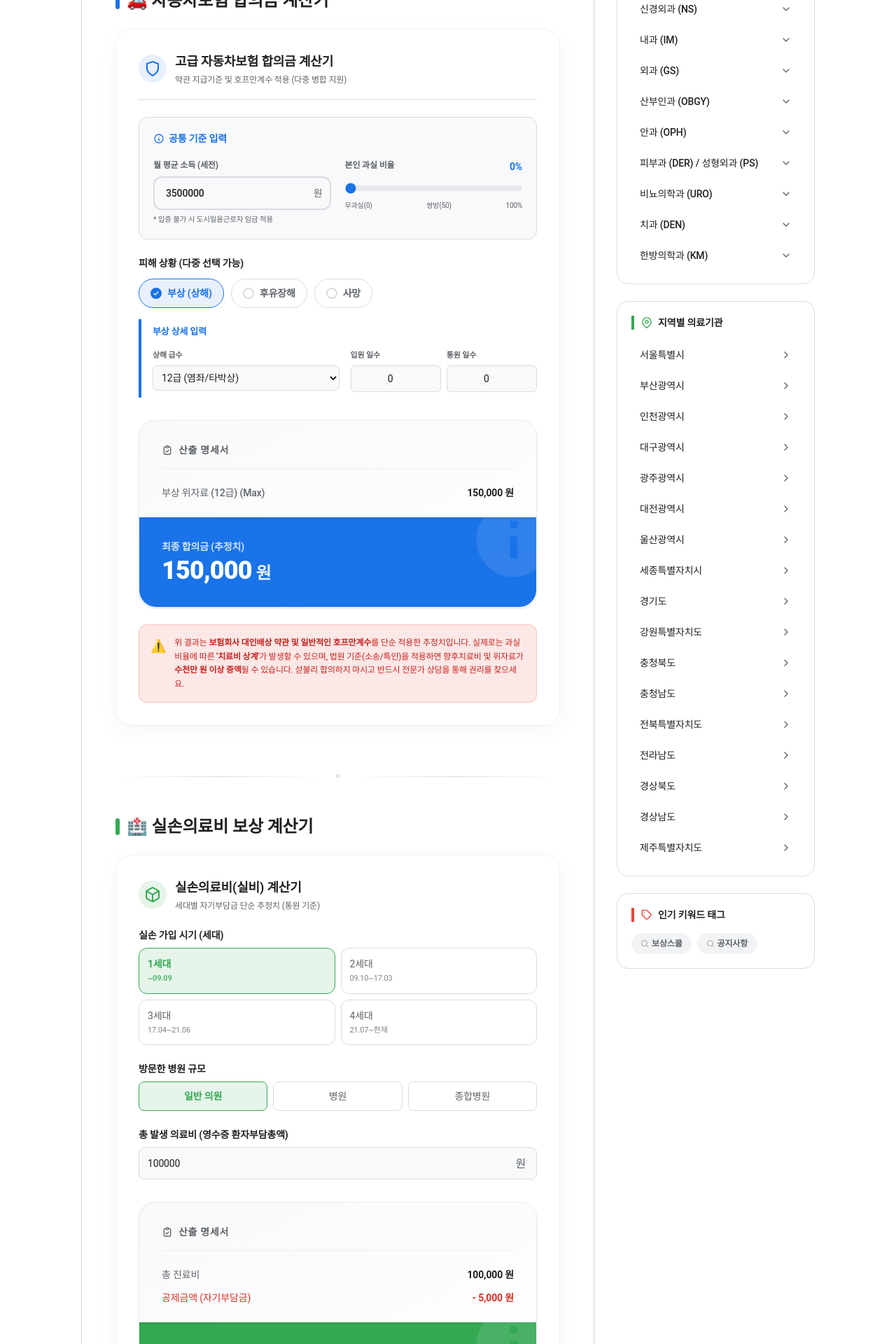
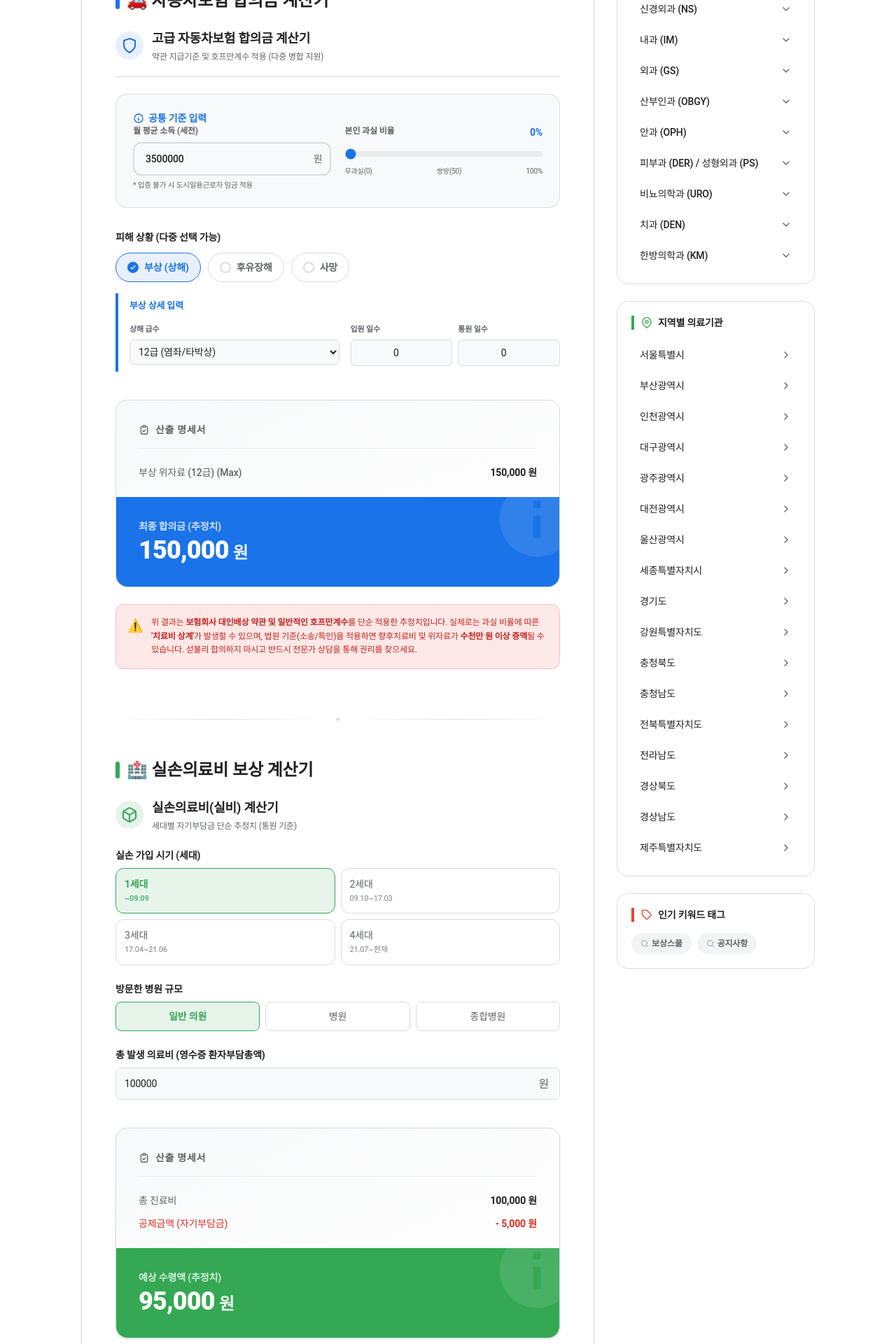
Before and after one commit to ksp-KWON/claimwworks-blog, a Next.js app: page /calculator in a window 1280 px wide. Shown: the part 480-2400 px from the top of the page at 70% size. Built offline with nearby package versions, Linux system fonts and the light colour scheme.

Commit message:
style: flatten calculator inner containers to harmonize with posting box

```diff
--- a/src/components/calculator/AutoCalculator.tsx
+++ b/src/components/calculator/AutoCalculator.tsx
@@ -119,7 +119,7 @@ export default function AutoCalculator() {
   const total = finalAlimony + lostIncome + miscDamages + careCost + disabilityLFI + deathLFI + funeralFee;
 
   return (
-    <div className="bg-white dark:bg-[#202124] rounded-3xl border border-black/5 dark:border-white/10 shadow-[0_8px_30px_rgb(0,0,0,0.04)] dark:shadow-[0_8px_30px_rgb(0,0,0,0.1)] p-6 sm:p-8 max-w-2xl mx-auto transition-all duration-300 hover:shadow-[0_8px_30px_rgb(0,0,0,0.08)]">
+    <div className="w-full max-w-3xl mx-auto">
       {/* 헤더 */}
       <div className="flex items-center gap-3 mb-6 pb-5 border-b border-[var(--google-border)]">
         <div className="w-10 h-10 rounded-full bg-[#e8f0fe] dark:bg-[#1A73E8]/20 flex items-center justify-center text-[var(--google-blue)] dark:text-[#8ab4f8]">
@@ -132,7 +132,7 @@ export default function AutoCalculator() {
       </div>
 
       {/* 공통 입력: 월 소득 & 과실 */}
-      <div className="bg-[#f8f9fa] dark:bg-[#303134] p-4 sm:p-5 rounded-xl mb-6 space-y-5 border border-[var(--google-border)]">
+      <div className="bg-[#f8f9fa] dark:bg-[#303134] rounded-2xl p-5 sm:p-6 mb-8 border border-[var(--google-border)]">
         <h4 className="text-sm font-bold text-[#1A73E8] dark:text-[#8ab4f8] flex items-center gap-1.5">
           <svg className="w-4 h-4" fill="none" stroke="currentColor" viewBox="0 0 24 24"><path strokeLinecap="round" strokeLinejoin="round" strokeWidth="2" d="M13 16h-1v-4h-1m1-4h.01M21 12a9 9 0 11-18 0 9 9 0 0118 0z"></path></svg>
           공통 기준 입력
@@ -305,7 +305,7 @@ export default function AutoCalculator() {
       </div>
 
       {/* ================= 결과 출력 카드 ================= */}
-      <div ref={resultsRef} className="bg-gradient-to-br from-[#f8f9fa] to-white dark:from-[#303134] dark:to-[#202124] border border-black/5 dark:border-white/10 rounded-3xl p-6 sm:p-8 shadow-sm">
+      <div ref={resultsRef} className="bg-gradient-to-br from-[#f8f9fa] to-white dark:from-[#303134] dark:to-[#202124] border border-[var(--google-border)] rounded-2xl p-6 sm:p-8 mt-10">
         <div className="flex justify-between items-center mb-6 border-b border-black/5 dark:border-white/10 pb-4">
           <h4 className="text-sm font-extrabold text-[#5f6368] dark:text-[#9aa0a6] uppercase tracking-wider flex items-center gap-2">
             <svg className="w-4 h-4" fill="none" stroke="currentColor" viewBox="0 0 24 24"><path strokeLinecap="round" strokeLinejoin="round" strokeWidth="2" d="M9 5H7a2 2 0 00-2 2v12a2 2 0 002 2h10a2 2 0 002-2V7a2 2 0 00-2-2h-2M9 5a2 2 0 002 2h2a2 2 0 002-2M9 5a2 2 0 012-2h2a2 2 0 012 2m-6 9l2 2 4-4"></path></svg>
@@ -364,7 +364,7 @@ export default function AutoCalculator() {
           )}
         </div>
 
-        <div className="flex items-end justify-between bg-[var(--google-blue)] text-white -mx-6 -mb-6 sm:-mx-8 sm:-mb-8 p-6 sm:p-8 rounded-b-3xl shadow-inner relative overflow-hidden">
+        <div className="flex items-end justify-between bg-[var(--google-blue)] text-white -mx-6 -mb-6 sm:-mx-8 sm:-mb-8 p-6 sm:p-8 rounded-b-2xl relative overflow-hidden">
           <div className="absolute top-0 right-0 opacity-10 transform translate-x-1/4 -translate-y-1/4">
             <svg className="w-32 h-32" fill="currentColor" viewBox="0 0 24 24"><path d="M12 2C6.48 2 2 6.48 2 12s4.48 10 10 10 10-4.48 10-10S17.52 2 12 2zm1 15h-2v-6h2v6zm0-8h-2V7h2v2z"/></svg>
           </div>
--- a/src/components/calculator/MedicalCalculator.tsx
+++ b/src/components/calculator/MedicalCalculator.tsx
@@ -38,7 +38,7 @@ export default function MedicalCalculator() {
   const finalAmount = returnAmount;
 
   return (
-    <div className="bg-white dark:bg-[#202124] rounded-3xl border border-black/5 dark:border-white/10 shadow-[0_8px_30px_rgb(0,0,0,0.04)] dark:shadow-[0_8px_30px_rgb(0,0,0,0.1)] p-6 sm:p-8 max-w-2xl mx-auto transition-all duration-300 hover:shadow-[0_8px_30px_rgb(0,0,0,0.08)]">
+    <div className="w-full max-w-3xl mx-auto">
       <div className="flex items-center gap-3 mb-6">
         <div className="w-10 h-10 rounded-full bg-[#e6f4ea] dark:bg-[#34A853]/20 flex items-center justify-center text-[var(--google-green)] dark:text-[#81c995]">
           <svg className="w-6 h-6" fill="none" stroke="currentColor" viewBox="0 0 24 24" strokeWidth="2"><path d="M21 16V8a2 2 0 0 0-1-1.73l-7-4a2 2 0 0 0-2 0l-7 4A2 2 0 0 0 3 8v8a2 2 0 0 0 1 1.73l7 4a2 2 0 0 0 2 0l7-4A2 2 0 0 0 21 16z"></path><polyline points="3.27 6.96 12 12.01 20.73 6.96"></polyline><line x1="12" y1="22.08" x2="12" y2="12"></line></svg>
@@ -111,7 +111,7 @@ export default function MedicalCalculator() {
       </div>
 
       {/* 결과 출력 카드 */}
-      <div className="bg-gradient-to-br from-[#f8f9fa] to-white dark:from-[#303134] dark:to-[#202124] border border-black/5 dark:border-white/10 rounded-3xl p-6 sm:p-8 shadow-sm mt-8">
+      <div className="bg-gradient-to-br from-[#f8f9fa] to-white dark:from-[#303134] dark:to-[#202124] border border-[var(--google-border)] rounded-2xl p-6 sm:p-8 mt-10 shadow-sm">
         <div className="flex justify-between items-center mb-6 border-b border-black/5 dark:border-white/10 pb-4">
           <h4 className="text-sm font-extrabold text-[#5f6368] dark:text-[#9aa0a6] uppercase tracking-wider flex items-center gap-2">
             <svg className="w-4 h-4" fill="none" stroke="currentColor" viewBox="0 0 24 24"><path strokeLinecap="round" strokeLinejoin="round" strokeWidth="2" d="M9 5H7a2 2 0 00-2 2v12a2 2 0 002 2h10a2 2 0 002-2V7a2 2 0 00-2-2h-2M9 5a2 2 0 002 2h2a2 2 0 002-2M9 5a2 2 0 012-2h2a2 2 0 012 2m-6 9l2 2 4-4"></path></svg>
@@ -130,7 +130,7 @@ export default function MedicalCalculator() {
           </div>
         </div>
 
-        <div className="flex items-end justify-between bg-[var(--google-green)] text-white -mx-6 -mb-6 sm:-mx-8 sm:-mb-8 p-6 sm:p-8 rounded-b-3xl shadow-inner relative overflow-hidden">
+        <div className="flex items-end justify-between bg-[var(--google-green)] text-white -mx-6 -mb-6 sm:-mx-8 sm:-mb-8 p-6 sm:p-8 rounded-b-2xl relative overflow-hidden">
           <div className="absolute top-0 right-0 opacity-10 transform translate-x-1/4 -translate-y-1/4">
             <svg className="w-32 h-32" fill="currentColor" viewBox="0 0 24 24"><path d="M12 2C6.48 2 2 6.48 2 12s4.48 10 10 10 10-4.48 10-10S17.52 2 12 2zm1 15h-2v-6h2v6zm0-8h-2V7h2v2z"/></svg>
           </div>
```
